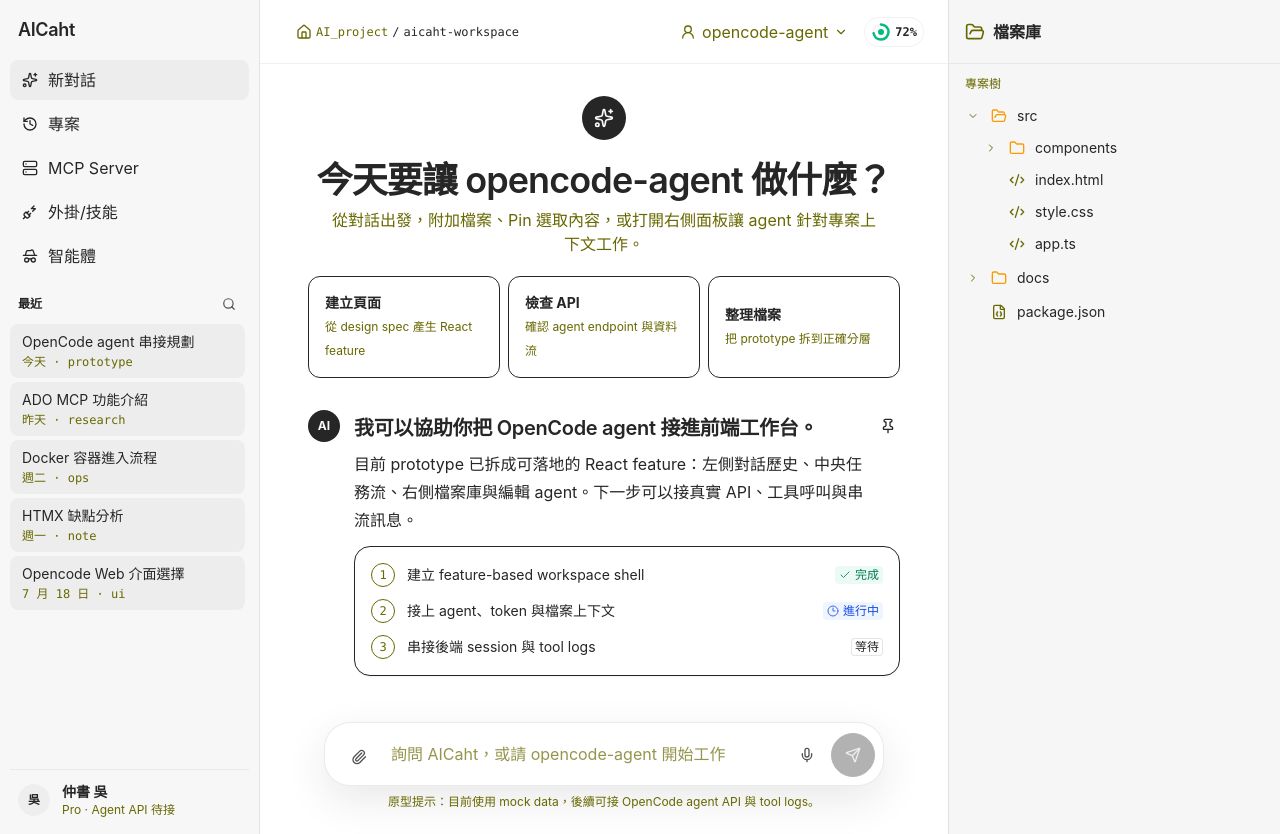
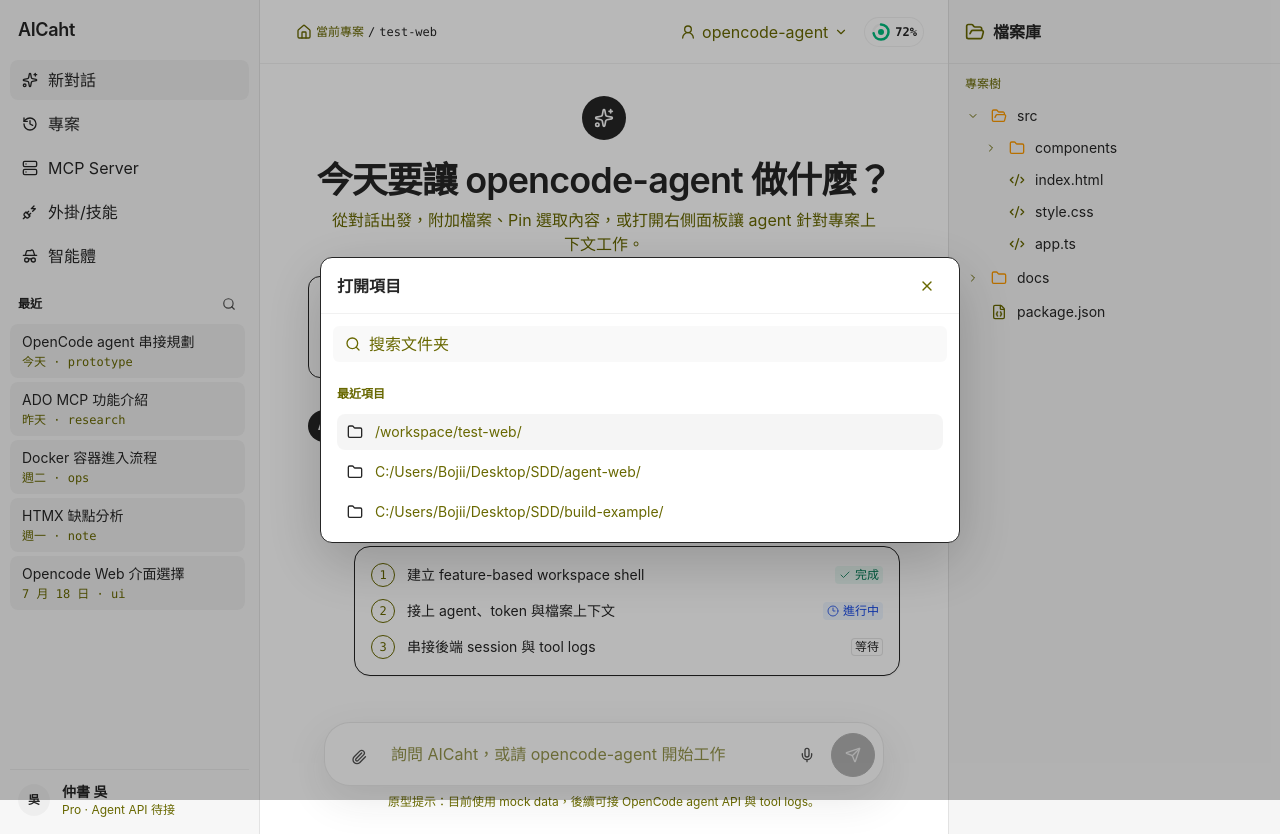
Before and after one commit to jason23452/agent-web, a React (Vite) app: page / in a window 1280 px wide. Both pictures are taken after a click on the button "專案". Built offline with nearby package versions, Linux system fonts and the light colour scheme.

Commit message:
feat: enhance project path handling in Workspace components and update UI accordingly

```diff
--- a/src/features/workspace/components/ChatPane.tsx
+++ b/src/features/workspace/components/ChatPane.tsx
@@ -5,6 +5,7 @@ import type { Agent, Attachment, PinContext } from "@/features/workspace/types/w
 
 type ChatPaneProps = {
   activeAgent: Agent
+  activeProjectPath: string
   agents: Agent[]
   attachments: Attachment[]
   onAddAttachment: () => void
@@ -18,6 +19,7 @@ type ChatPaneProps = {
 
 export function ChatPane({
   activeAgent,
+  activeProjectPath,
   agents,
   attachments,
   onAddAttachment,
@@ -32,6 +34,7 @@ export function ChatPane({
     <main className="grid min-h-dvh min-w-0 grid-rows-[auto_minmax(0,1fr)_auto] bg-background" data-region="chat-main">
       <WorkspaceTopbar
         activeAgent={activeAgent}
+        activeProjectPath={activeProjectPath}
         agents={agents}
         onAgentChange={onAgentChange}
         onOpenContextPanel={onOpenContextPanel}
--- a/src/features/workspace/components/FilePreviewDialog.tsx
+++ b/src/features/workspace/components/FilePreviewDialog.tsx
@@ -70,7 +70,6 @@ function summarizeText(text: string, limit = 240) {
 export function FilePreviewDialog({
   file,
   onClose,
-  onPin,
   onLibraryUpload,
   onLocalUpload,
 }: FilePreviewDialogProps) {
@@ -83,7 +82,6 @@ export function FilePreviewDialog({
       onClose={onClose}
       onLibraryUpload={onLibraryUpload}
       onLocalUpload={onLocalUpload}
-      onPin={onPin}
     />
   )
 }
@@ -93,13 +91,11 @@ function FilePreviewDialogContent({
   onClose,
   onLibraryUpload,
   onLocalUpload,
-  onPin,
 }: {
   file: FileNode
   onClose: () => void
   onLibraryUpload?: () => void
   onLocalUpload?: (file: File) => void
-  onPin: (context: PinContext) => void
 }) {
   const initialContent = getFileSample(file)
   const [activeTab, setActiveTab] = useState<WorkTab>("agent")
@@ -121,14 +117,6 @@ function FilePreviewDialogContent({
   const metadataText = metadata || file.type.toUpperCase()
   const lines = savedContent.split("\n")
   const draftChanged = draftContent !== savedContent
-
-  function pinWholeFile() {
-    onPin({
-      label: file.name,
-      meta: file.type.toUpperCase(),
-      text: summarizeText(savedContent),
-    })
-  }
 
   function handleLibraryUpload() {
     onLibraryUpload?.()
--- a/src/features/workspace/components/SessionSidebar.tsx
+++ b/src/features/workspace/components/SessionSidebar.tsx
@@ -1,4 +1,5 @@
 import {
+  FolderIcon,
   HistoryIcon,
   PanelLeftCloseIcon,
   PlugZapIcon,
@@ -6,11 +7,15 @@ import {
   ServerIcon,
   SparklesIcon,
   HatGlasses,
+  XIcon,
 } from "lucide-react";
+import { useState } from "react";
 import { Button } from "@/shared/components/ui/button";
 import { sessions } from "@/features/workspace/data/mockWorkspace";
 
 type SessionSidebarProps = {
+  activeProjectPath: string;
+  onProjectChange: (path: string) => void;
   open: boolean;
   onClose: () => void;
   onSelectSession: () => void;
@@ -24,16 +29,34 @@ const navItems = [
   { icon: HatGlasses, label: "智能體" },
 ];
 
+const recentProjects = [
+  { id: "test-web", name: "test-web", path: "/workspace/test-web/" },
+  { id: "agent-web", name: "agent-web", path: "C:/Users/Bojii/Desktop/SDD/agent-web/" },
+  { id: "build-example", name: "build-example", path: "C:/Users/Bojii/Desktop/SDD/build-example/" },
+];
+
 export function SessionSidebar({
+  activeProjectPath,
+  onProjectChange,
   open,
   onClose,
   onSelectSession,
 }: SessionSidebarProps) {
+  const [projectDialogOpen, setProjectDialogOpen] = useState(false);
+  const [projectSearch, setProjectSearch] = useState("");
+
+  const filteredProjects = recentProjects.filter((project) => {
+    const keyword = projectSearch.trim().toLowerCase();
+    if (!keyword) return true;
+    return project.name.toLowerCase().includes(keyword) || project.path.toLowerCase().includes(keyword);
+  });
+
   return (
-    <aside
-      className={`z-40 flex min-h-dvh flex-col gap-4 border-border border-r bg-muted/35 px-2.5 py-4 transition-transform max-[760px]:fixed max-[760px]:inset-y-0 max-[760px]:left-0 max-[760px]:w-[min(300px,88vw)] max-[760px]:shadow-[20px_0_50px_rgb(15_23_42_/_12%)] min-[761px]:static min-[761px]:translate-x-0 ${open ? "max-[760px]:translate-x-0" : "max-[760px]:-translate-x-full"}`}
-      data-region="session-sidebar"
-    >
+    <>
+      <aside
+        className={`z-40 flex min-h-dvh flex-col gap-4 border-border border-r bg-muted/35 px-2.5 py-4 transition-transform max-[760px]:fixed max-[760px]:inset-y-0 max-[760px]:left-0 max-[760px]:w-[min(300px,88vw)] max-[760px]:shadow-[20px_0_50px_rgb(15_23_42_/_12%)] min-[761px]:static min-[761px]:translate-x-0 ${open ? "max-[760px]:translate-x-0" : "max-[760px]:-translate-x-full"}`}
+        data-region="session-sidebar"
+      >
       <div className="flex items-center justify-between gap-3 px-2">
         <div className="font-semibold text-lg tracking-[-0.02em]">AICaht</div>
         <Button
@@ -55,6 +78,9 @@ export function SessionSidebar({
               <li key={item.label}>
                 <button
                   className={`flex min-h-10 w-full items-center gap-2.5 rounded-lg px-3 text-left text-sm transition-colors hover:bg-accent focus-visible:outline-none focus-visible:ring-2 focus-visible:ring-ring ${item.active ? "bg-accent text-accent-foreground" : "text-foreground"}`}
+                  onClick={() => {
+                    if (item.label === "專案") setProjectDialogOpen(true);
+                  }}
                   type="button"
                 >
                   <Icon aria-hidden="true" className="size-4" />
@@ -107,6 +133,68 @@ export function SessionSidebar({
           </span>
         </div>
       </div>
-    </aside>
+      </aside>
+
+      {projectDialogOpen && (
+        <div className="fixed inset-0 z-50 grid place-items-center bg-black/28 p-4" role="presentation">
+          <section
+            aria-label="打開項目"
+            className="w-full max-w-[640px] overflow-hidden rounded-xl border bg-background shadow-[0_20px_60px_rgb(0_0_0_/_20%)]"
+          >
+            <div className="flex h-14 items-center justify-between gap-4 border-border/70 border-b px-4">
+              <h2 className="font-semibold text-base">打開項目</h2>
+              <button
+                aria-label="關閉打開項目"
+                className="grid size-8 place-items-center rounded-lg text-muted-foreground hover:bg-accent hover:text-foreground focus-visible:outline-none focus-visible:ring-2 focus-visible:ring-ring"
+                onClick={() => setProjectDialogOpen(false)}
+                type="button"
+              >
+                <XIcon aria-hidden="true" className="size-4" />
+              </button>
+            </div>
+
+            <div className="p-3">
+              <label className="relative block">
+                <span className="sr-only">搜尋文件夾</span>
+                <SearchIcon aria-hidden="true" className="-translate-y-1/2 pointer-events-none absolute top-1/2 left-3 size-4 text-muted-foreground" />
+                <input
+                  className="h-9 w-full rounded-md border-0 bg-muted/60 pr-3 pl-9 text-sm outline-none placeholder:text-muted-foreground focus:bg-muted focus:ring-2 focus:ring-ring"
+                  onChange={(event) => setProjectSearch(event.target.value)}
+                  placeholder="搜索文件夹"
+                  value={projectSearch}
+                />
+              </label>
+
+              <div className="mt-6 px-1">
+                <p className="mb-3 font-semibold text-muted-foreground text-xs">最近項目</p>
+                <ul className="grid min-h-28 gap-1">
+                  {filteredProjects.map((project) => (
+                    <li key={project.id}>
+                      <button
+                        className={`flex w-full items-center gap-3 rounded-lg px-2.5 py-2 text-left transition-colors hover:bg-accent focus-visible:outline-none focus-visible:ring-2 focus-visible:ring-ring ${project.path === activeProjectPath ? "bg-accent" : ""}`}
+                        onClick={() => {
+                          onProjectChange(project.path);
+                          setProjectDialogOpen(false);
+                          onClose();
+                        }}
+                        type="button"
+                      >
+                        <FolderIcon aria-hidden="true" className="size-4 shrink-0 text-foreground" />
+                        <span className="min-w-0 truncate text-muted-foreground text-sm">
+                          {project.path}
+                        </span>
+                      </button>
+                    </li>
+                  ))}
+                  {filteredProjects.length === 0 && (
+                    <li className="px-2 py-8 text-center text-muted-foreground text-sm">找不到符合的項目</li>
+                  )}
+                </ul>
+              </div>
+            </div>
+          </section>
+        </div>
+      )}
+    </>
   );
 }
--- a/src/features/workspace/components/WorkspaceShell.tsx
+++ b/src/features/workspace/components/WorkspaceShell.tsx
@@ -6,6 +6,8 @@ import { SessionSidebar } from "@/features/workspace/components/SessionSidebar"
 import { agents, starterAttachments } from "@/features/workspace/data/mockWorkspace"
 import type { Attachment, FileNode, PinContext } from "@/features/workspace/types/workspace"
 
+const initialProjectPath = "/workspace/test-web/"
+
 export function WorkspaceShell() {
   const [sidebarOpen, setSidebarOpen] = useState(false)
   const [contextPanelOpen, setContextPanelOpen] = useState(false)
@@ -13,6 +15,7 @@ export function WorkspaceShell() {
   const [previewFile, setPreviewFile] = useState<FileNode | null>(null)
   const [pinContext, setPinContext] = useState<PinContext | null>(null)
   const [attachments, setAttachments] = useState<Attachment[]>([])
+  const [activeProjectPath, setActiveProjectPath] = useState(initialProjectPath)
 
   const activeAgent = agents.find((agent) => agent.id === activeAgentId) ?? agents[0]!
 
@@ -32,9 +35,10 @@ export function WorkspaceShell() {
 
   return (
     <section className="min-h-dvh bg-muted/40 text-foreground min-[761px]:grid min-[761px]:grid-cols-[240px_minmax(0,1fr)] min-[1181px]:grid-cols-[260px_minmax(0,1fr)_332px]" aria-label="AICaht OpenCode agent 工作區">
-      <SessionSidebar open={sidebarOpen} onClose={() => setSidebarOpen(false)} onSelectSession={closeMobileSurfaces} />
+      <SessionSidebar activeProjectPath={activeProjectPath} onProjectChange={setActiveProjectPath} open={sidebarOpen} onClose={() => setSidebarOpen(false)} onSelectSession={closeMobileSurfaces} />
       <ChatPane
         activeAgent={activeAgent}
+        activeProjectPath={activeProjectPath}
         agents={agents}
         attachments={attachments}
         onAddAttachment={addAttachment}
--- a/src/features/workspace/components/WorkspaceTopbar.tsx
+++ b/src/features/workspace/components/WorkspaceTopbar.tsx
@@ -7,13 +7,21 @@ import type { Agent } from "@/features/workspace/types/workspace"
 
 type WorkspaceTopbarProps = {
   activeAgent: Agent
+  activeProjectPath: string
   agents: Agent[]
   onAgentChange: (agentId: string) => void
   onOpenContextPanel: () => void
   onOpenSidebar: () => void
 }
 
-export function WorkspaceTopbar({ activeAgent, agents, onAgentChange, onOpenContextPanel, onOpenSidebar }: WorkspaceTopbarProps) {
+function getProjectLabel(path: string) {
+  const segments = path.replace(/\\/g, "/").split("/").filter(Boolean)
+  return segments.at(-1) ?? path
+}
+
+export function WorkspaceTopbar({ activeAgent, activeProjectPath, agents, onAgentChange, onOpenContextPanel, onOpenSidebar }: WorkspaceTopbarProps) {
+  const projectLabel = getProjectLabel(activeProjectPath)
+
   return (
     <header className="sticky top-0 z-20 grid h-16 grid-cols-[auto_minmax(0,1fr)_auto] items-center gap-3 border-border/70 border-b bg-background/90 px-3 backdrop-blur-xl sm:px-6">
       <div className="flex items-center gap-2">
@@ -22,11 +30,11 @@ export function WorkspaceTopbar({ activeAgent, agents, onAgentChange, onOpenCont
         </Button>
       </div>
 
-      <div className="hidden min-w-0 items-center gap-1 font-mono text-muted-foreground text-xs min-[760px]:flex" title="~/OpenDesign/projects/aicaht-workspace">
+      <div className="hidden min-w-0 items-center gap-1 font-mono text-muted-foreground text-xs min-[760px]:flex" title={activeProjectPath}>
         <HomeIcon aria-hidden="true" className="size-4 shrink-0" />
-        <span className="truncate">AI_project</span>
+        <span className="truncate">當前專案</span>
         <span className="text-foreground">/</span>
-        <span className="truncate font-medium text-foreground">aicaht-workspace</span>
+        <span className="truncate font-medium text-foreground">{projectLabel}</span>
       </div>
 
       <div className="flex items-center justify-end gap-2">
```
